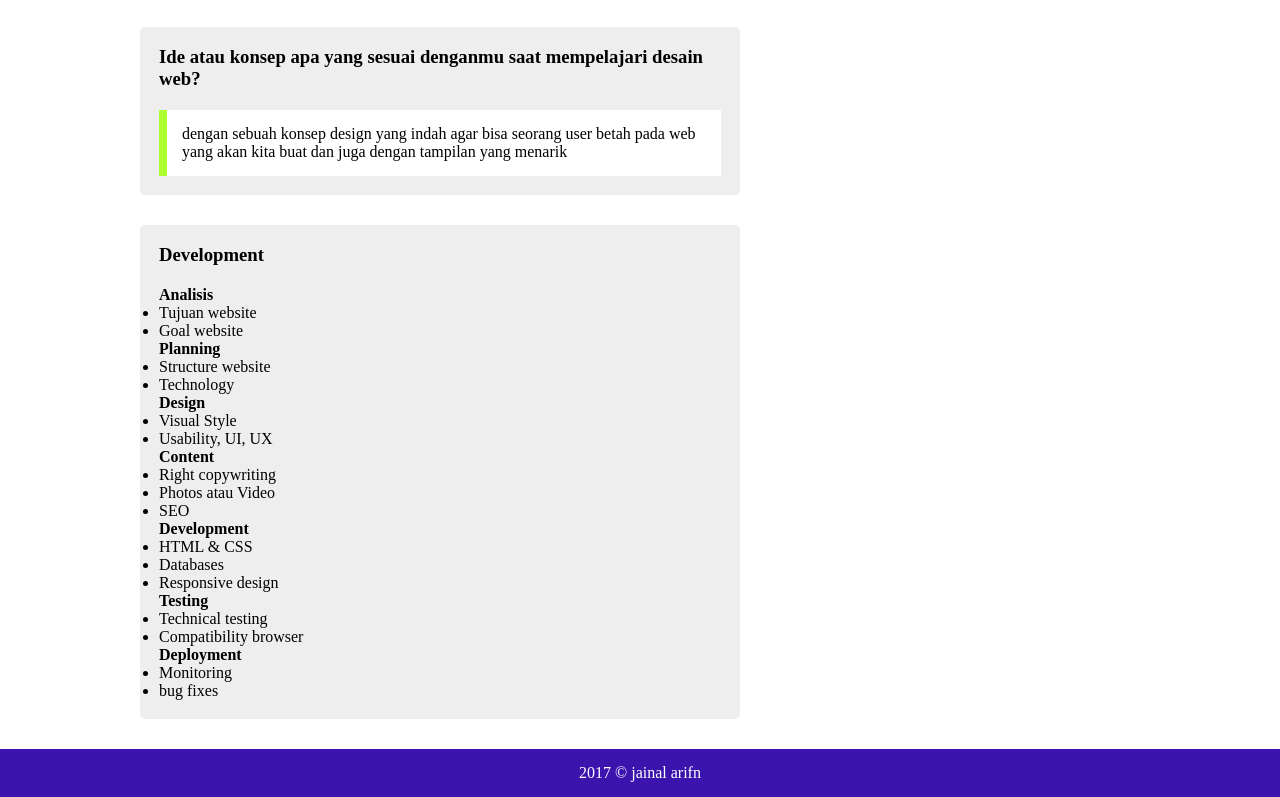
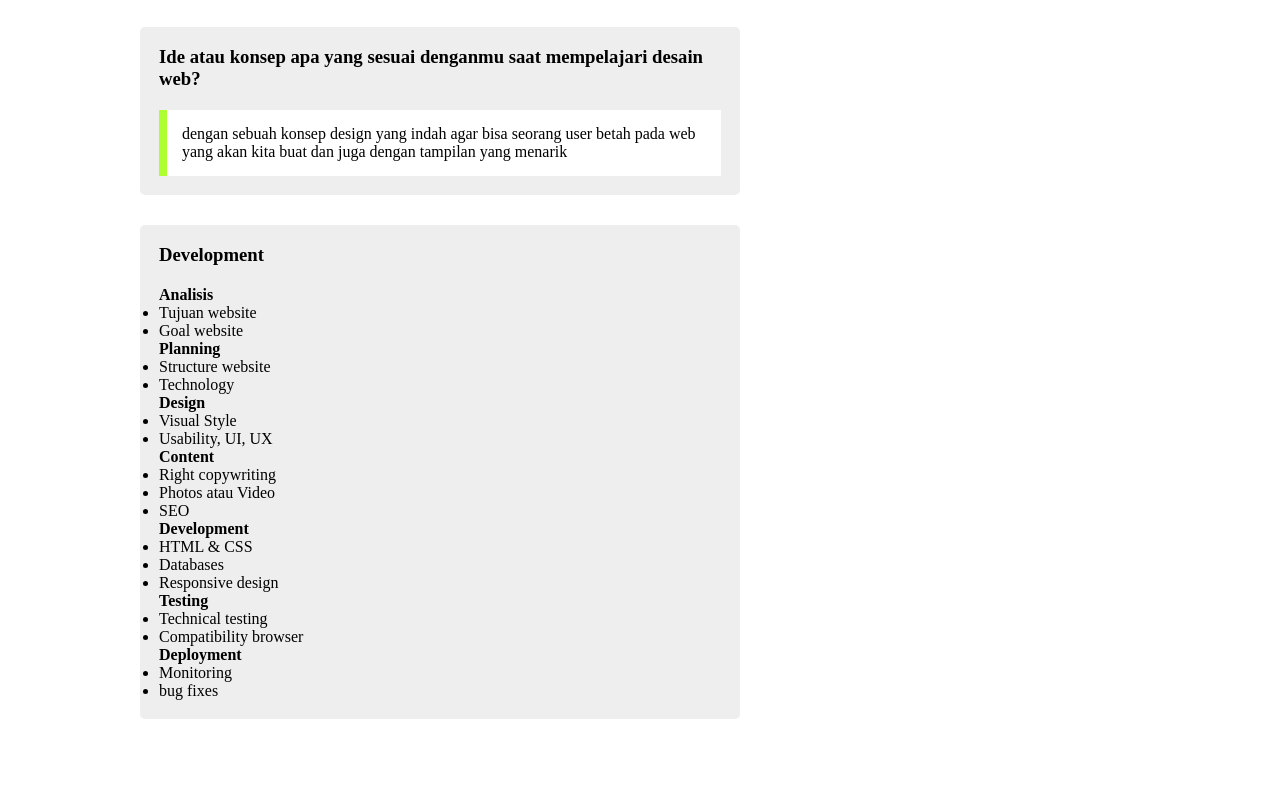
Before and after one commit to JainalArifin/jainal_baru.github.io, a plain HTML site: page index.html in a window 1280 px wide. Shown: the part 1447-2244 px from the top of the page. After the commit the page ends 2196 px from the top, so only its background shows below. Drawn offline with Linux system fonts and the light colour scheme.

Commit message:
penghapusan footer

```diff
--- a/index.html
+++ b/index.html
@@ -132,8 +132,5 @@
       </div>
     </div>
   </section>
-  <footer>
-    <p>2017 &copy; jainal arifn</p>
-  </footer>
 </body>
 </html>
```
